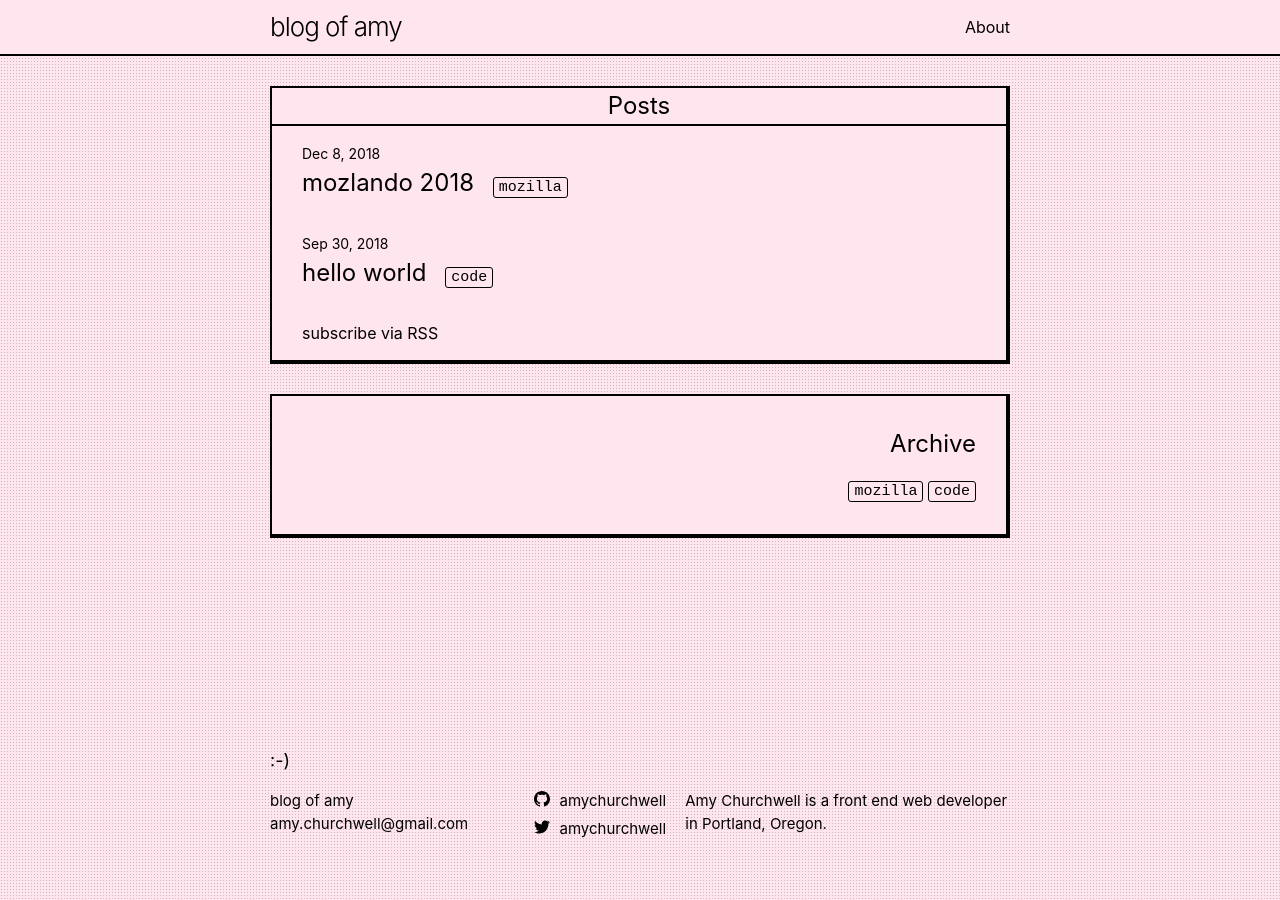
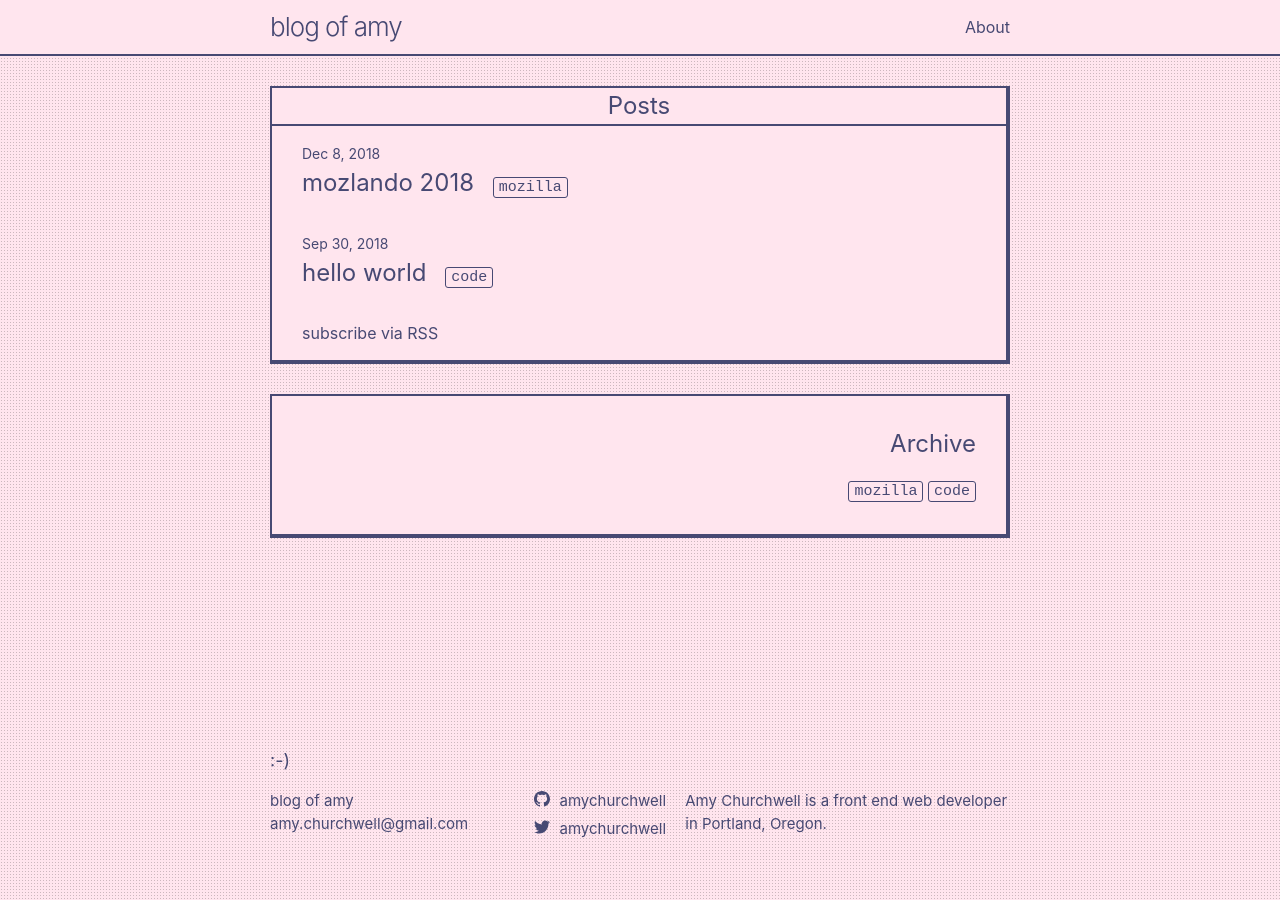
Before and after one commit to fu4303/portfolio-amychurchwell, a Jekyll site: the page built from index.md, in a window 1280 px wide. Built offline with Jekyll 4.4.1, drawn with Linux system fonts in a browser that asks for light colours.

Commit message:
wip purple contrast

```diff
--- a/_sass/minima/_base.scss
+++ b/_sass/minima/_base.scss
@@ -155,7 +155,7 @@ blockquote {
 pre,
 code {
   @include relative-font-size(0.9375);
-  border: 1px solid #000;
+  border: 1px solid $text-color;
   border-radius: 3px;
 }
 
--- a/_sass/minima/_layout.scss
+++ b/_sass/minima/_layout.scss
@@ -4,6 +4,7 @@
 .site-header {
   border-bottom: $border;
   background: $secondary-brand-color;
+  color: $text-color;
 
   // Positioning context for the mobile navigation icon
   position: relative;
@@ -180,8 +181,8 @@
 .archive {
   background: $secondary-brand-color;
   border: $border;
-  border-right: 4px solid #000;
-  border-bottom: 4px solid #000;
+  border-right: 4px solid $border-color;
+  border-bottom: 4px solid $border-color;
   text-align: right;
   margin-top: $spacing-unit;
   padding: $spacing-unit;
@@ -191,15 +192,15 @@
   }
 
   .tags {
-    color: #000;
+    color: $text-color;
   }
 }
 
 .container {
   background-color: $secondary-brand-color;
   border: $border;
-  border-right: 4px solid #000;
-  border-bottom: 4px solid #000;
+  border-right: 4px solid $border-color;
+  border-bottom: 4px solid $border-color;
 
   article {
     margin: $spacing-unit;
@@ -223,6 +224,7 @@
 
   .post-list-heading {
     border-bottom: $border;
+    color: $text-color;
     text-align: center;
   }
 
--- a/_sass/minima/_syntax-highlighting.scss
+++ b/_sass/minima/_syntax-highlighting.scss
@@ -6,6 +6,7 @@
   @extend %vertical-rhythm;
 
   .highlighter-rouge & {
+    color: $text-color;
     background: #eef;
   }
 
--- a/_sass/styles.scss
+++ b/_sass/styles.scss
@@ -9,10 +9,11 @@ $small-font-size:  $base-font-size * 0.875 !default;
 $base-line-height: 1.5 !default;
 
 $spacing-unit:     30px !default;
-$border: 2px solid #000 !default;
-$text-color:       #000 !default;
+$border: 2px solid #474973 !default;
+$border-color: #474973 !default;
+$text-color:       #474973 !default;
 $background-color: #ffe5ee !default;
-$brand-color:      #000 !default;
+$brand-color:      #474973 !default;
 $secondary-brand-color: #ffe5ee !default;
 
 $grey-color:       #d3d2d2 !default;
```
